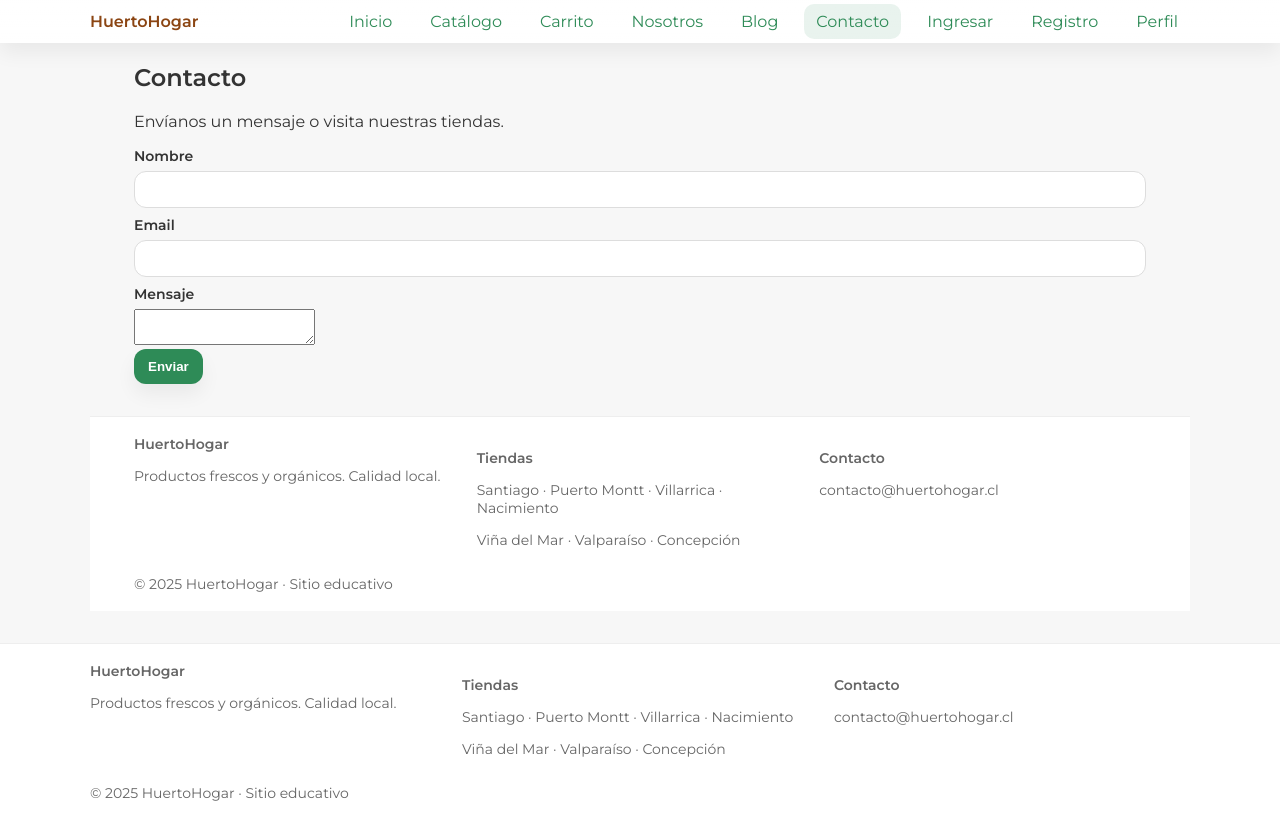
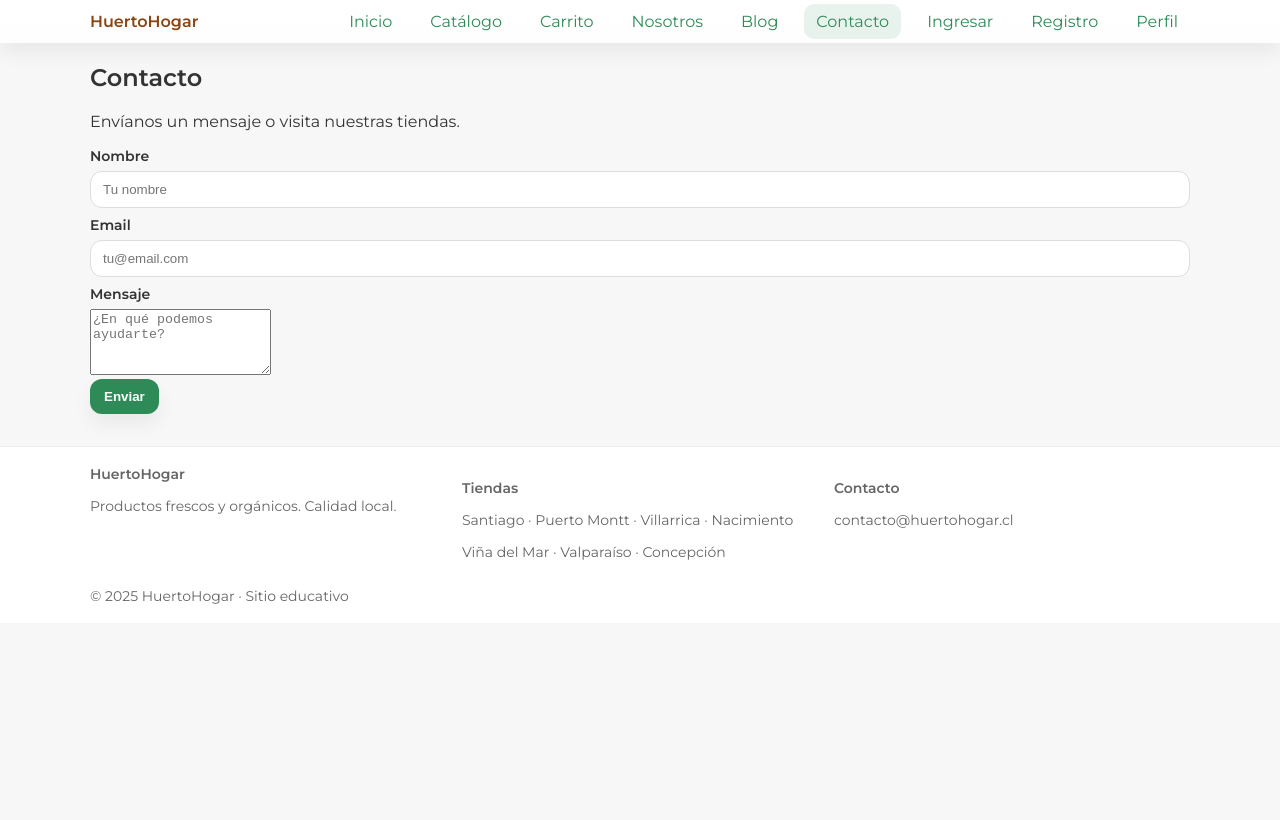
Before and after one commit to agusnoopy3000/proyecto-react-verduras, a React (Vite) app: page /contacto in a window 1280 px wide. Built offline with nearby package versions, Linux system fonts and the light colour scheme.

Commit message:
fix: correcciones de UI - quita footer duplicado de Contacto, agrega descripción en ProductCard, mejora mensajes de error en Pedido, quita main anidado de App.jsx

```diff
--- a/src/App.jsx
+++ b/src/App.jsx
@@ -27,7 +27,6 @@ export default function App() {
   return (
     <CartProvider>
       <Header />
-      <main className="container mt-4">
       <Routes>
         <Route path="/" element={<Home />} />
         <Route path="/catalogo" element={<Catalogo />} />
@@ -47,7 +46,6 @@ export default function App() {
         <Route path="/exito" element={<Success />} />
         <Route path="/error-pago" element={<ErrorPayment />} />
       </Routes>
-      </main>
       <ToastContainer position="top-right" autoClose={3000} />
       <Footer />
     </CartProvider>
--- a/src/components/ProductCard.jsx
+++ b/src/components/ProductCard.jsx
@@ -29,15 +29,20 @@ export default function ProductCard({ producto, onAdd }) {
   return (
     <div className="card">
       <img
-        src={producto.img || ""}
+        src={producto.img || producto.imagen || ""}
         alt={producto.nombre}
         style={{ width: "100%", height: 160, objectFit: "cover", borderRadius: 12 }}
       />
       <div style={{ paddingTop: 10 }}>
         <h3>{producto.nombre}</h3>
-        <p className="price">${producto.precio}</p>
-        <p><strong>Origen:</strong> {producto.origen}</p>
-        <p><strong>Stock:</strong> {producto.stock}</p>
+        <p className="price">${producto.precio?.toLocaleString('es-CL') || producto.precio}</p>
+        {producto.descripcion && (
+          <p className="descripcion" style={{ fontSize: '0.9rem', color: '#666', marginBottom: 8 }}>
+            {producto.descripcion}
+          </p>
+        )}
+        <p><strong>Origen:</strong> {producto.origen || 'No especificado'}</p>
+        <p><strong>Stock:</strong> {producto.stock ?? 'Disponible'}</p>
         <div style={{ display: "flex", gap: 8, marginTop: 8 }}>
           <button
             className="btn btn-success"
--- a/src/pages/Contacto.jsx
+++ b/src/pages/Contacto.jsx
@@ -5,13 +5,10 @@ export default function Contacto() {
   const [email, setEmail] = useState("");
   const [msj, setMsj] = useState("");
   const [conMsg, setConMsg] = useState("");
+  const [success, setSuccess] = useState(false);
 
   useEffect(() => {
-    const cur = 'contacto';
-    document.querySelectorAll('nav a').forEach(a => {
-      const href = a.getAttribute('href') || '';
-      if (href.includes(cur)) a.classList.add('active');
-    });
+    window.scrollTo(0, 0);
   }, []);
 
   const validateAndSend = (e) => {
@@ -19,16 +16,18 @@ export default function Contacto() {
     let msg = '';
     if (!nombre.trim()) msg = 'El nombre es requerido.';
     else if (nombre.length > 100) msg = 'El nombre no puede superar 100 caracteres.';
-    else if (email.length > 100) msg = 'El email no puede superar 100 caracteres.';
-    else if (!/^.+@(duoc\.cl|profesor\.duoc\.cl|gmail\.com)$/.test(email)) msg = 'Solo se permiten correos @duoc.cl, @profesor.duoc.cl o @gmail.com.';
+    else if (!email.trim()) msg = 'El email es requerido.';
     else if (!/^[^\s@]+@[^\s@]+\.[^\s@]+$/.test(email)) msg = 'Email inválido.';
-    else if (!msj.trim()) msg = 'El comentario es requerido.';
-    else if (msj.length > 500) msg = 'El comentario no puede superar 500 caracteres.';
+    else if (!msj.trim()) msg = 'El mensaje es requerido.';
+    else if (msj.length > 500) msg = 'El mensaje no puede superar 500 caracteres.';
 
     setConMsg(msg);
+    setSuccess(false);
+
     if (!msg) {
-      // Aquí podrías enviar a una API. Por ahora solo confirmamos.
-      alert('Mensaje enviado correctamente.');
+      // Simulación de envío exitoso
+      setSuccess(true);
+      setConMsg('¡Mensaje enviado correctamente! Te responderemos pronto.');
       setNombre('');
       setEmail('');
       setMsj('');
@@ -36,49 +35,49 @@ export default function Contacto() {
   };
 
   return (
-    <>
     <main className="container">
       <section>
         <h2>Contacto</h2>
         <p>Envíanos un mensaje o visita nuestras tiendas.</p>
-          <form>
+        <form onSubmit={validateAndSend}>
           <div className="mb-3">
             <label className="form-label">Nombre</label>
-              <input type="text" className="form-control" />
+            <input
+              type="text"
+              className="form-control"
+              value={nombre}
+              onChange={(e) => setNombre(e.target.value)}
+              placeholder="Tu nombre"
+            />
           </div>
           <div className="mb-3">
             <label className="form-label">Email</label>
-              <input type="email" className="form-control" />
+            <input
+              type="email"
+              className="form-control"
+              value={email}
+              onChange={(e) => setEmail(e.target.value)}
+              placeholder="tu@email.com"
+            />
           </div>
           <div className="mb-3">
             <label className="form-label">Mensaje</label>
-              <textarea className="form-control"></textarea>
+            <textarea
+              className="form-control"
+              value={msj}
+              onChange={(e) => setMsj(e.target.value)}
+              placeholder="¿En qué podemos ayudarte?"
+              rows={4}
+            ></textarea>
           </div>
+          {conMsg && (
+            <div className={`alert ${success ? 'alert-success' : 'alert-danger'}`} style={{ marginBottom: 16 }}>
+              {conMsg}
+            </div>
+          )}
           <button type="submit" className="btn btn-primary">Enviar</button>
         </form>
       </section>
     </main>
-
-      <footer className="site">
-        <div className="container inner">
-          <div className="cols">
-            <div>
-              <strong>HuertoHogar</strong>
-              <p>Productos frescos y orgánicos. Calidad local.</p>
-            </div>
-            <div>
-              <p><strong>Tiendas</strong></p>
-              <p>Santiago · Puerto Montt · Villarrica · Nacimiento</p>
-              <p>Viña del Mar · Valparaíso · Concepción</p>
-            </div>
-            <div>
-              <p><strong>Contacto</strong></p>
-              <p>contacto@huertohogar.cl</p>
-            </div>
-          </div>
-          <div>© 2025 HuertoHogar · Sitio educativo</div>
-        </div>
-      </footer>
-    </>
   );
 }
--- a/src/pages/Pedido.jsx
+++ b/src/pages/Pedido.jsx
@@ -92,14 +92,21 @@ export default function Pedido() {
       navigate("/confirmacion", { state: { orderId: data.id } });
     } catch (err) {
       console.error("Error confirmando pedido:", err);
-      console.error("Response:", err.response?.data);
+      console.error("Response status:", err.response?.status);
+      console.error("Response data:", err.response?.data);
 
       if (err.response?.status === 401 || err.response?.status === 403) {
         setMsg("Sesión expirada o no autorizada. Por favor, inicia sesión nuevamente.");
+      } else if (err.response?.status === 400) {
+        // Error de validación del backend
+        const backendMsg = err.response?.data?.message || err.response?.data?.error || 'Error en los datos del pedido.';
+        setMsg(backendMsg);
       } else if (err.response?.data?.message) {
         setMsg(err.response.data.message);
+      } else if (err.code === 'ERR_NETWORK' || err.message?.includes('Network')) {
+        setMsg("Error de conexión. Verifica tu conexión a internet e intenta nuevamente.");
       } else {
-        setMsg("Ocurrió un error al procesar tu pedido. Intenta nuevamente.");
+        setMsg(`Error al procesar tu pedido: ${err.message || 'Intenta nuevamente.'}`);
       }
     } finally {
       setLoading(false);
```
Lines whose indentation alone changed are shown as unchanged.
